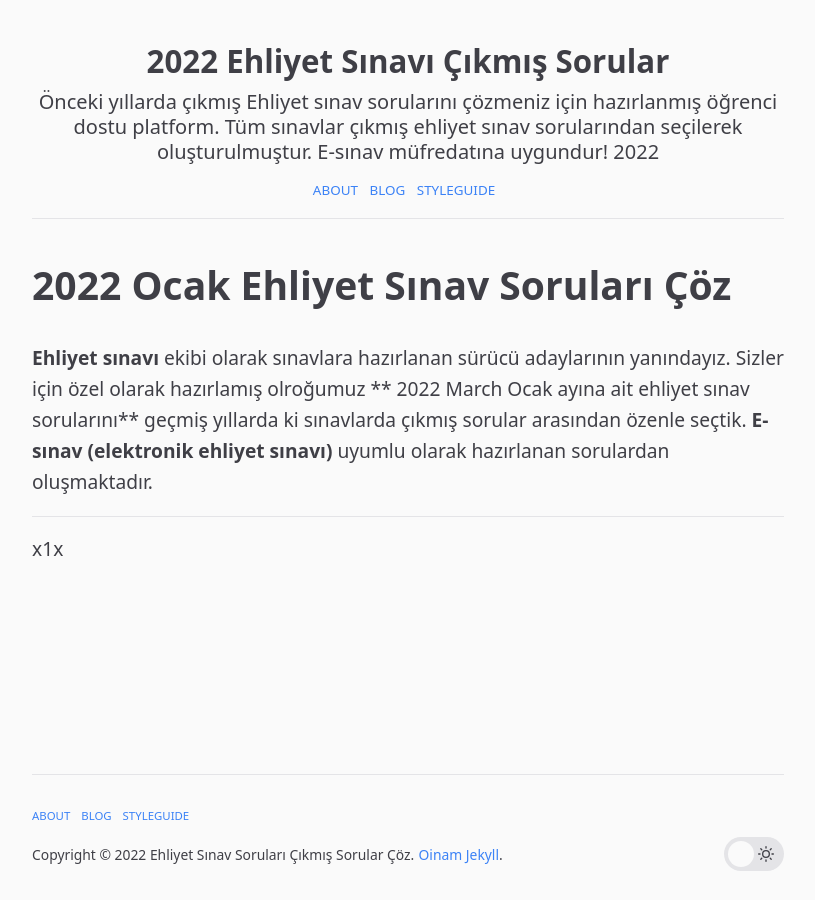
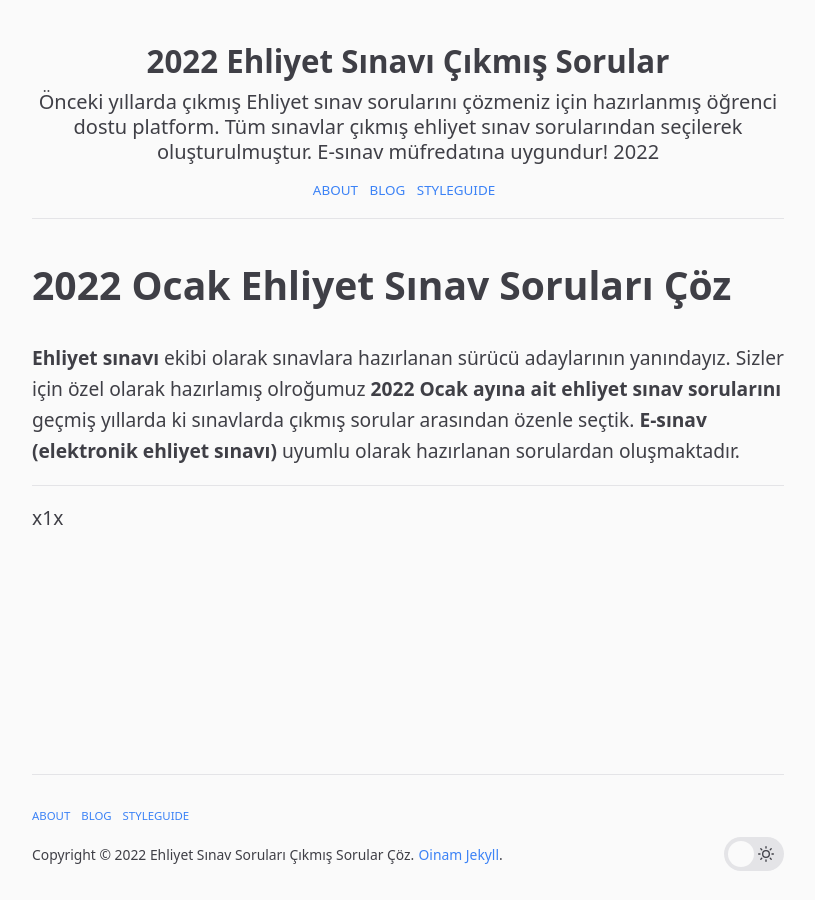
Before and after one commit to ehliyetsinav/ehliyetsinav.github.io, a Jekyll site: the page built from ocak.md, in a window 1280 px wide. Shown: the whole page, without its empty margins (232-1047 px from the left). Built offline with Jekyll 4.4.1, drawn with Linux system fonts in a browser that asks for light colours.

```diff
--- a/ocak.md
+++ b/ocak.md
@@ -3,7 +3,7 @@ layout: page
 title: Ocak Ehliyet Sınav Soruları Çöz
 permalink: /ehliyet-sinav-sorulari-ocak/
 ---
-**Ehliyet sınavı** ekibi olarak sınavlara hazırlanan sürücü adaylarının yanındayız.  Sizler için özel olarak hazırlamış olroğumuz ** {{ "now" | date: "%Y %B" }} Ocak ayına ait ehliyet sınav sorularını** geçmiş yıllarda ki sınavlarda çıkmış sorular arasından özenle seçtik. **E-sınav**  **(elektronik ehliyet sınavı)**  uyumlu olarak hazırlanan sorulardan oluşmaktadır.
+**Ehliyet sınavı** ekibi olarak sınavlara hazırlanan sürücü adaylarının yanındayız.  Sizler için özel olarak hazırlamış olroğumuz **{{ "now" | date: "%Y" }} Ocak ayına ait ehliyet sınav sorularını** geçmiş yıllarda ki sınavlarda çıkmış sorular arasından özenle seçtik. **E-sınav**  **(elektronik ehliyet sınavı)**  uyumlu olarak hazırlanan sorulardan oluşmaktadır.
 
 
 
```
